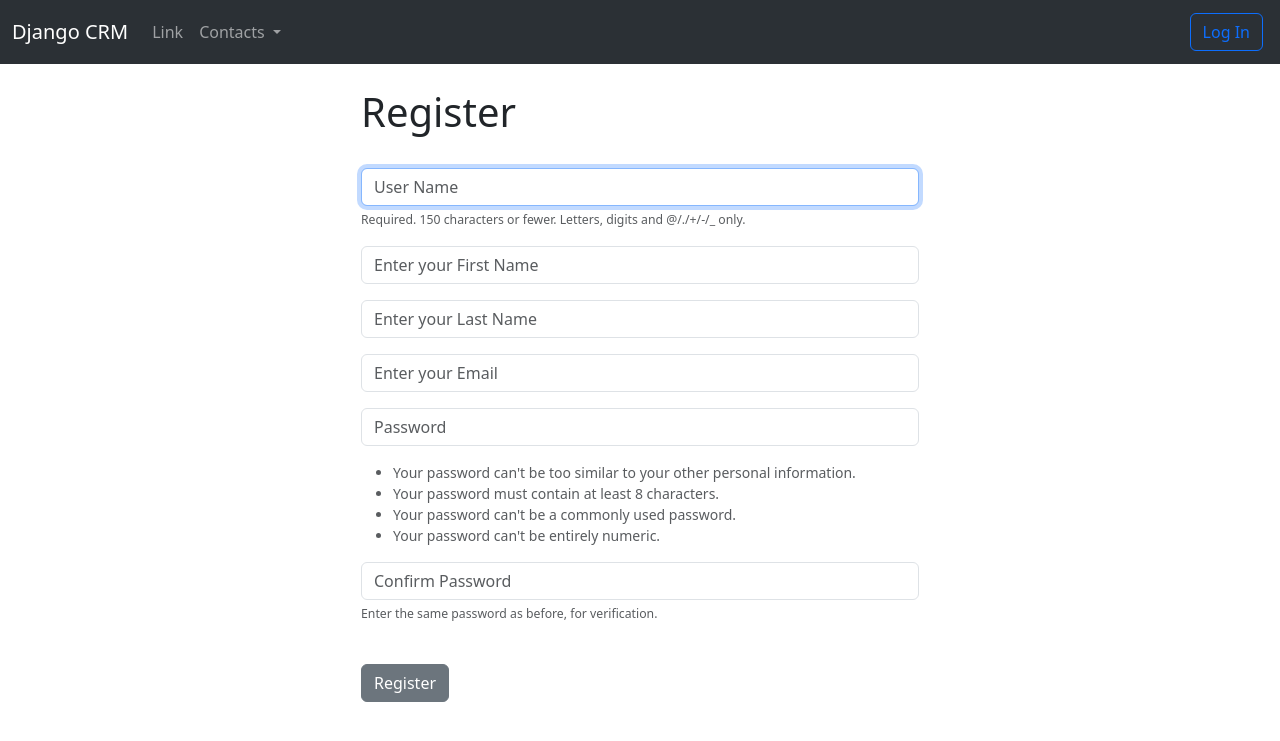
After one commit to nkstlrv/Django-CRM, a Django app: page /register/ in a window 1280 px wide. The commit adds this page. Shown: the top 741 px of the page. Run offline with Django 4.2, Linux system fonts and the light colour scheme.

Commit message:
User registration

```diff
--- /dev/null
+++ b/app/crm/forms.py
@@ -0,0 +1,66 @@
+from django import forms
+from django.contrib.auth.forms import UserCreationForm
+from django.contrib.auth.models import User
+
+
+class RegisterForm(UserCreationForm):
+    email = forms.EmailField(
+        label="",
+        widget=forms.TextInput(
+            attrs={
+                'class': 'form-control',
+                'placeholder': "Enter your Email"
+                }
+            )
+        )
+
+    first_name = forms.CharField(
+        max_length=255,
+        label="",
+        widget=forms.TextInput(
+            attrs={
+                'class': 'form-control',
+                'placeholder': "Enter your First Name"
+                }
+            )
+        )
+
+    last_name = forms.CharField(
+        max_length=255,
+        label="",
+        widget=forms.TextInput(
+            attrs={
+                'class': 'form-control',
+                'placeholder': "Enter your Last Name"
+                }
+            )
+        )
+
+    class Meta:
+        model = User
+        fields =(
+            'username',
+            'first_name',
+            'last_name',
+            'email',
+            'password1',
+            'password2'
+        )
+
+    def __init__(self, *args, **kwargs):
+        super(RegisterForm, self).__init__(*args, **kwargs)
+
+        self.fields['username'].widget.attrs['class'] = 'form-control'
+        self.fields['username'].widget.attrs['placeholder'] = 'User Name'
+        self.fields['username'].label = ''
+        self.fields['username'].help_text = '<span class="form-text text-muted"><small>Required. 150 characters or fewer. Letters, digits and @/./+/-/_ only.</small></span>'
+
+        self.fields['password1'].widget.attrs['class'] = 'form-control'
+        self.fields['password1'].widget.attrs['placeholder'] = 'Password'
+        self.fields['password1'].label = ''
+        self.fields['password1'].help_text = '<ul class="form-text text-muted small"><li>Your password can\'t be too similar to your other personal information.</li><li>Your password must contain at least 8 characters.</li><li>Your password can\'t be a commonly used password.</li><li>Your password can\'t be entirely numeric.</li></ul>'
+
+        self.fields['password2'].widget.attrs['class'] = 'form-control'
+        self.fields['password2'].widget.attrs['placeholder'] = 'Confirm Password'
+        self.fields['password2'].label = ''
+        self.fields['password2'].help_text = '<span class="form-text text-muted"><small>Enter the same password as before, for verification.</small></span>'
--- /dev/null
+++ b/app/crm/templates/crm/register.html
@@ -0,0 +1,39 @@
+{% extends 'crm/base.html' %}
+{% load static %}
+{% block css %}
+<link rel="stylesheet" href="{%static 'crm/css/index.css' %}">
+{% endblock css %}
+
+{% block title %}Register{% endblock title %}
+
+{% block content %}
+
+<div class="col-md-6 offset-md-3">
+    <h1>Register</h1>
+    <br/>
+
+    <form method="POST" action="">
+        {% csrf_token %}
+        {% if form.errors %}
+                <div class="alert alert-warning alert-dismissible fade show" role="alert">
+                  Your Form Has Errors
+                  {% for field in form %}
+                      {% if field.errors %}
+                          {{ field.errors }}
+                      {% endif %}
+                  {% endfor %}
+                  <button type="button" class="btn-close" data-bs-dismiss="alert" aria-label="Close"></button>
+                </div>
+            {% endif %}
+
+        {{ form.as_p }}
+
+        <br/>
+          <button type="submit" class="btn btn-secondary">Register</button>
+        </form>
+
+
+
+    </div>
+
+{% endblock content %}
--- a/app/crm/urls.py
+++ b/app/crm/urls.py
@@ -4,4 +4,5 @@ from crm import views
 urlpatterns = [
     path('', views.index, name='home'),
     path('logout/', views.logout_view, name='logout'),
+    path('register/', views.register_view, name='register'),
 ]
--- a/app/crm/views.py
+++ b/app/crm/views.py
@@ -1,12 +1,13 @@
 from django.shortcuts import render, redirect
 from django.contrib.auth import authenticate, login, logout
 from django.contrib import messages
+from crm.forms import RegisterForm
 
 
 def index(request):
     if request.method == 'POST':
         username = request.POST['username']
-        password = request.POST['password']
+        password = request.POST.get('password')
 
         user = authenticate(request, username=username, password=password)
 
@@ -17,7 +18,6 @@ def index(request):
         else:
             messages.success(request, "Wrong credentials. Please try again")
 
-
     return render(request, 'crm/index.html')
 
 
@@ -25,3 +25,24 @@ def logout_view(request):
     logout(request)
     messages.success(request, "You have been logged out")
     return redirect('home')
+
+
+def register_view(request):
+    if request.method == "POST":
+        form = RegisterForm(request.POST)
+
+        if form.is_valid():
+            form.save()
+
+            username = form.cleaned_data['username']
+            password = form.cleaned_data['password1']
+
+            user = authenticate(username=username, password=password)
+            login(request, user)
+            messages.success(request, "You have been successfully registered")
+
+            return redirect('home')
+    else:
+        form = RegisterForm()
+        return render(request, 'crm/register.html', {'form': form})
+    return render(request, 'crm/register.html', {'form': form})
```
Also changed, not shown: app/crm/templates/crm/index.html (+11 -2 lines), app/crm/static/crm/css/index.css (line endings or trailing spaces), app/crm/templates/crm/base.html (line endings or trailing spaces).
